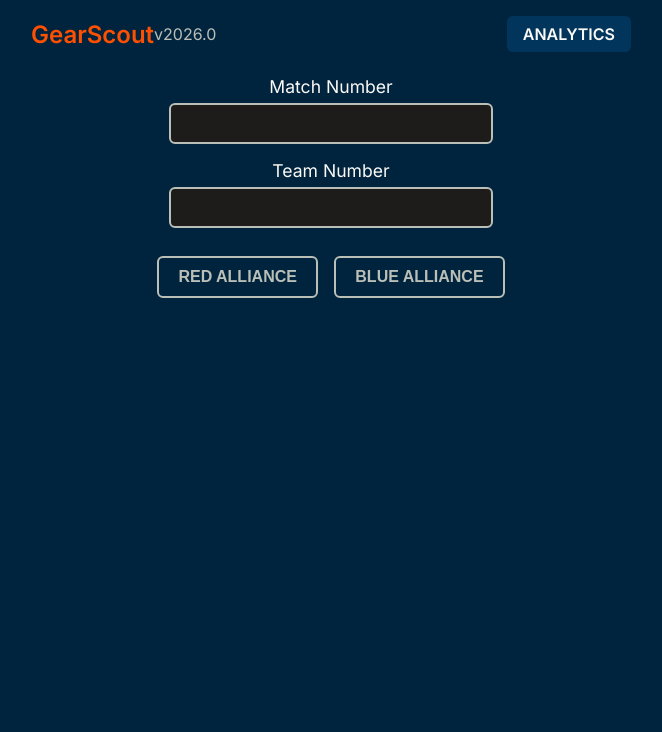
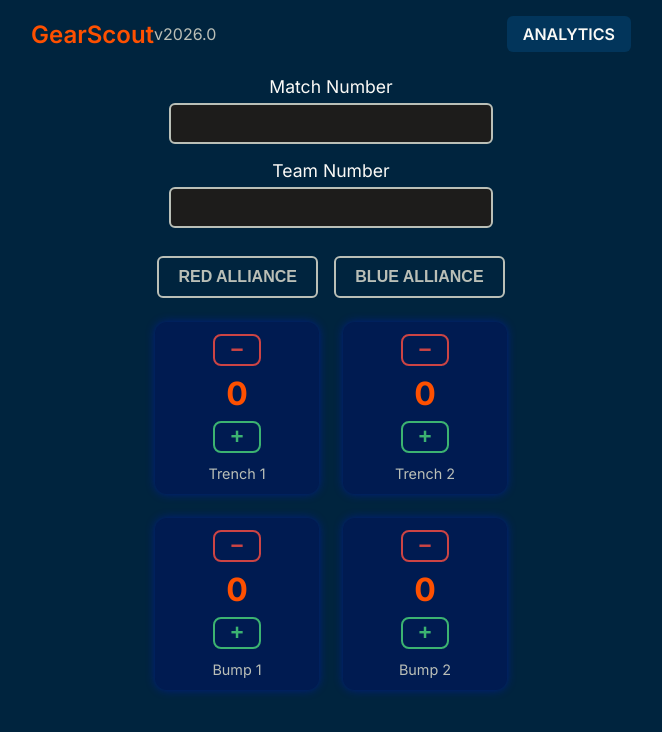
Before and after one commit to Team2338/GearScoutCollection2026, an Astro site: page /data-collection in a window 1280 px wide. Shown: the whole page, without its empty margins (321-983 px from the left). Built offline with nearby package versions, Linux system fonts and the light colour scheme; Astro itself is replaced by a stand-in of ours.

Commit message:
added buttons and counters
not done tho

```diff
--- a/src/pages/data-collection.astro
+++ b/src/pages/data-collection.astro
@@ -36,6 +36,7 @@ const version = "2026.0";
             display: flex;
             flex-direction: column;
             align-items: center;
+
             padding: 16px 12px 24px;
             width: 100%;
             max-width: 100vw;
@@ -157,6 +158,72 @@ const version = "2026.0";
                 }
             }
 
+            .movement-buttons {
+                display: grid;
+                grid-template-columns: repeat(2, 1fr);
+                gap: 24px;
+                margin-top: 24px;
+                justify-items: center;
+
+                .trench {
+                    display: flex;
+                    flex-direction: column;
+                    align-items: center;
+                    background-color: rgba(0, 8, 125, 0.3);
+                    gap: 8px;
+                    padding: 12px;
+                    border-radius: 12px;
+                    box-shadow: 0 0 10px rgba(1, 24, 235, 0.4);
+                    width: 140px;
+
+                    .counter {
+                        font-size: 2rem;
+                        font-weight: 700;
+                        color: $orange;
+                        user-select: none;
+                    }
+
+                    .label {
+                        font-size: 0.9rem;
+                        color: $grey;
+                        margin-top: 4px;
+                    }
+
+                    .trench-btn {
+                        width: 48px;
+                        height: 100%;
+                        font-size: 1.4rem;
+                        font-weight: 700;
+                        border-radius: 8px;
+                        border: 2px solid $grey;
+                        background-color: transparent;
+                        color: $offwhite;
+                        cursor: pointer;
+                        transition: transform 0.15s ease, box-shadow 0.15s ease;
+
+                        &:hover {
+                            transform: scale(1.05);
+                            box-shadow: 0 0 8px rgba(255, 255, 255, 0.25);
+                        }
+
+                        &:active {
+                            transform: scale(0.95);
+                        }
+
+                        &.plus {
+                            border-color: #3cb371;
+                            color: #3cb371;
+                        }
+
+                        &.minus {
+                            border-color: #cc4444;
+                            color: #cc4444;
+                        }
+                    }
+                }
+            }
+
+
 
         }
 
@@ -187,13 +254,66 @@ const version = "2026.0";
                 </div>
 
             </form>
+            <div class="movement-buttons">
+                <div class="trench">
+                    <button type="button" class="trench-btn minus" data-trench="trench-1">−</button>
+                    <div class="counter" id="trench-1-count">0</div>
+                    <button type="button" class="trench-btn plus" data-trench="trench-1">+</button>
+                    <div class="label">Trench 1</div>
+                </div>
+
+                <div class="trench">
+                    <button type="button" class="trench-btn minus" data-trench="trench-2">−</button>
+                    <div class="counter" id="trench-2-count">0</div>
+                    <button type="button" class="trench-btn plus" data-trench="trench-2">+</button>
+                    <div class="label">Trench 2</div>
+                </div>
+
+                <div class="trench">
+                    <button type="button" class="trench-btn minus" data-trench="bump-1">−</button>
+                    <div class="counter" id="bump-1-count">0</div>
+                    <button type="button" class="trench-btn plus" data-trench="bump-1">+</button>
+                    <div class="label">Bump 1</div>
+                </div>
+
+                <div class="trench">
+                    <button type="button" class="trench-btn minus" data-trench="bump-2">−</button>
+                    <div class="counter" id="bump-2-count">0</div>
+                    <button type="button" class="trench-btn plus" data-trench="bump-2">+</button>
+                    <div class="label">Bump 2</div>
+                </div>
+
+            </div>
 
         </div>
+
 
 
     </main>
 
     <script type="module">
+        const counters = {};
+
+        document.querySelectorAll(".trench-btn").forEach(btn => {
+            btn.addEventListener("click", () => {
+                const key = btn.dataset.trench;
+                const isPlus = btn.classList.contains("plus");
+
+                if (!(key in counters)) {
+                    counters[key] = 0;
+                }
+
+                counters[key] += isPlus ? 1 : -1;
+
+                if (counters[key] < 0) {
+                    counters[key] = 0;
+                }
+
+                document.getElementById(`${key}-count`).textContent = counters[key];
+            });
+        });
+
+
         // js to handle alliance selection
         const selectAlliance = (team) => {
             // remove selected class from all buttons
```
